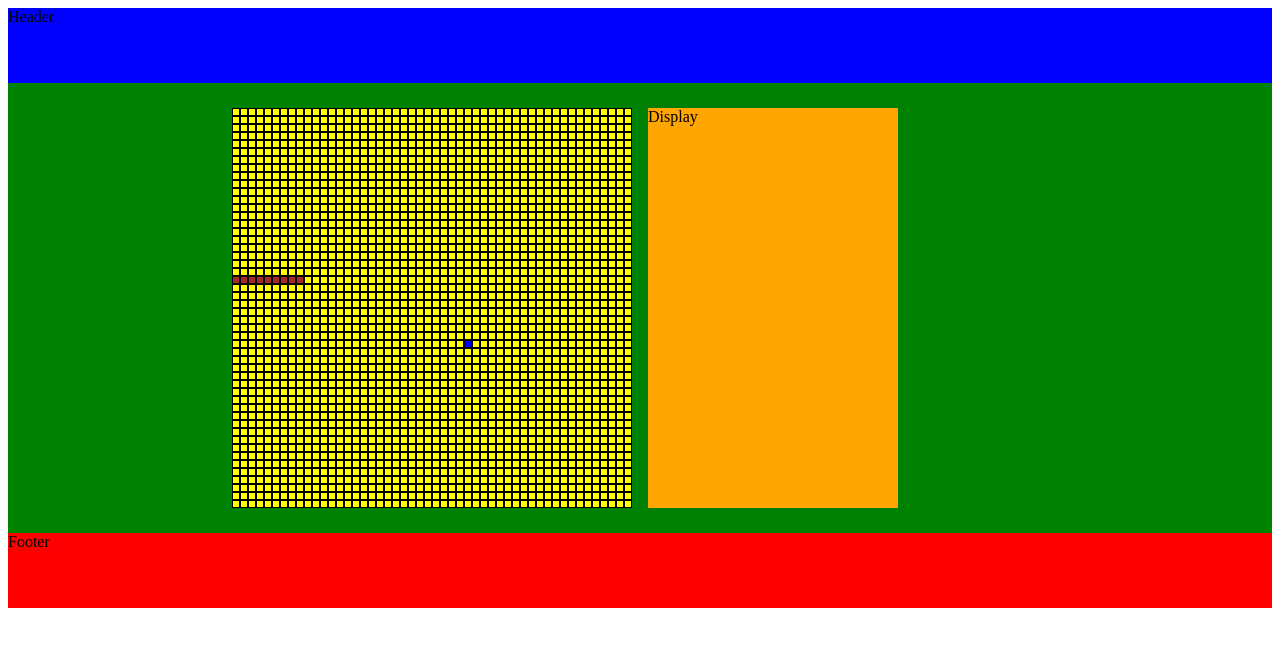
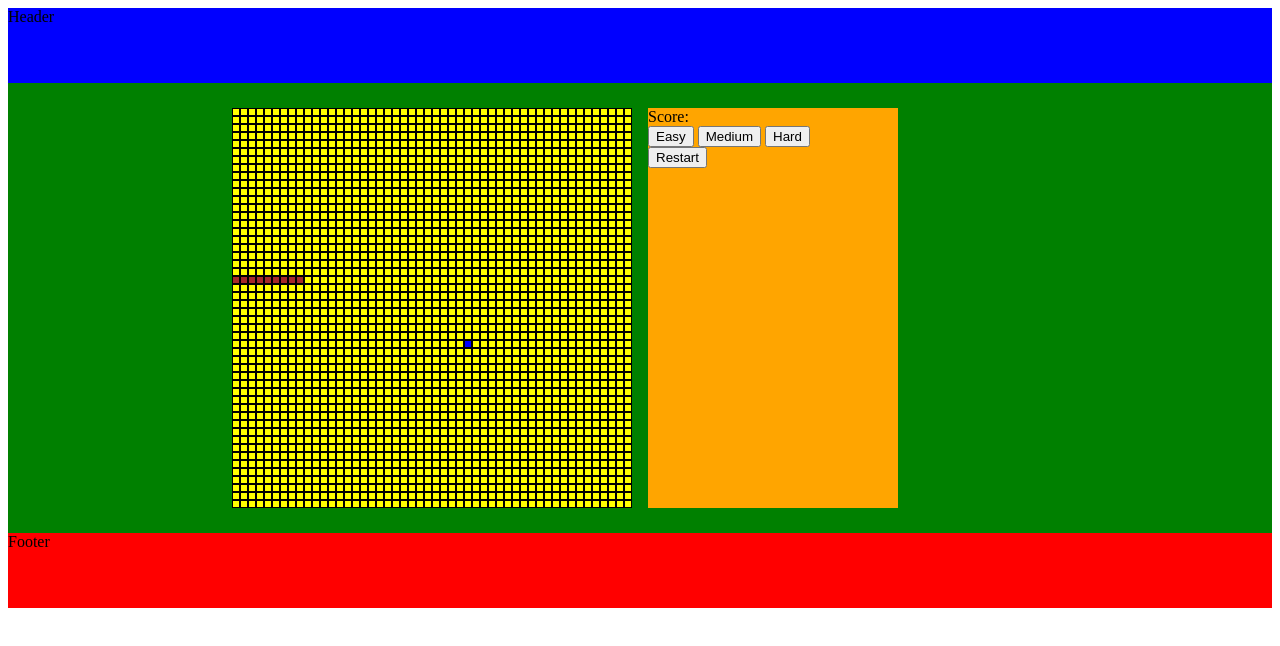
Before and after one commit to HasanMaaraj/Snake, a plain HTML site: page index.html in a window 1280 px wide. Drawn offline with Linux system fonts and the light colour scheme.

Commit message:
Add display section content

```diff
--- a/index.html
+++ b/index.html
@@ -11,7 +11,15 @@
     <header>Header</header>
     <main>
       <div class="board"></div>
-      <div class="display">Display</div>
+      <div class="display">
+        <div class="score-display">Score:</div>
+        <div class="difficulty">
+          <button class="difficulty-btn easy-btn">Easy</button>
+          <button class="difficulty-btn medium-btn">Medium</button>
+          <button class="difficulty-btn hard-btn">Hard</button>
+        </div>
+        <button class="restart-btn">Restart</button>
+      </div>
     </main>
     <footer>Footer</footer>
   </body>
```
